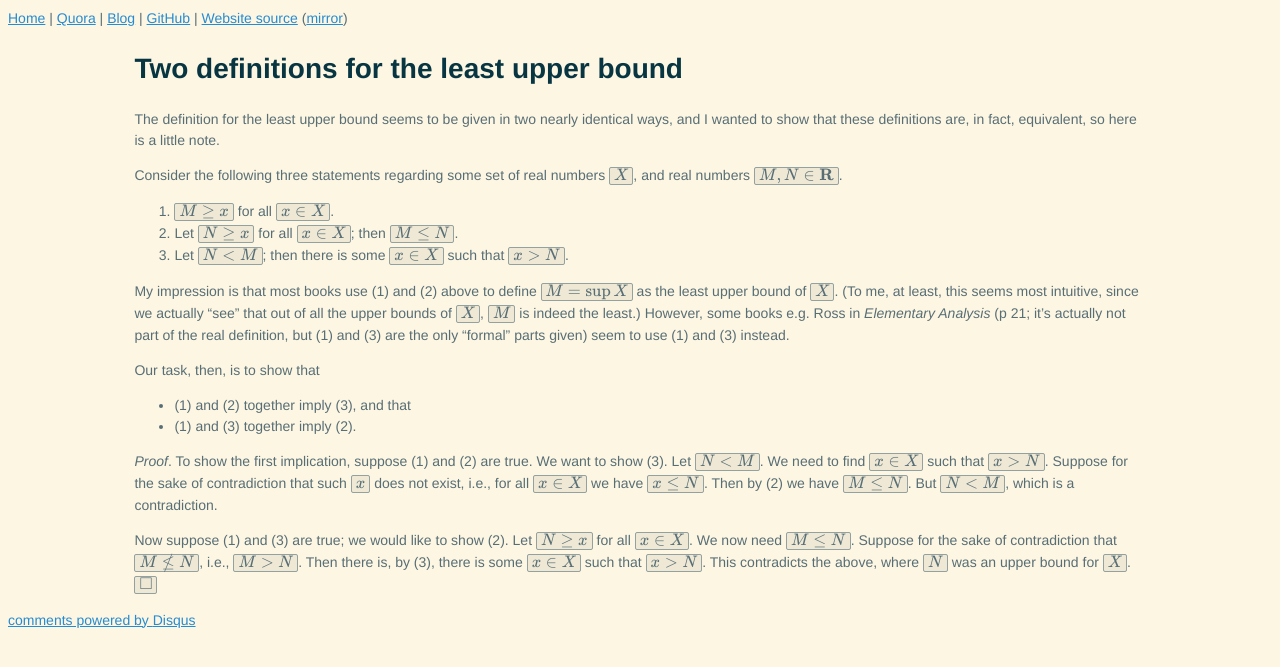
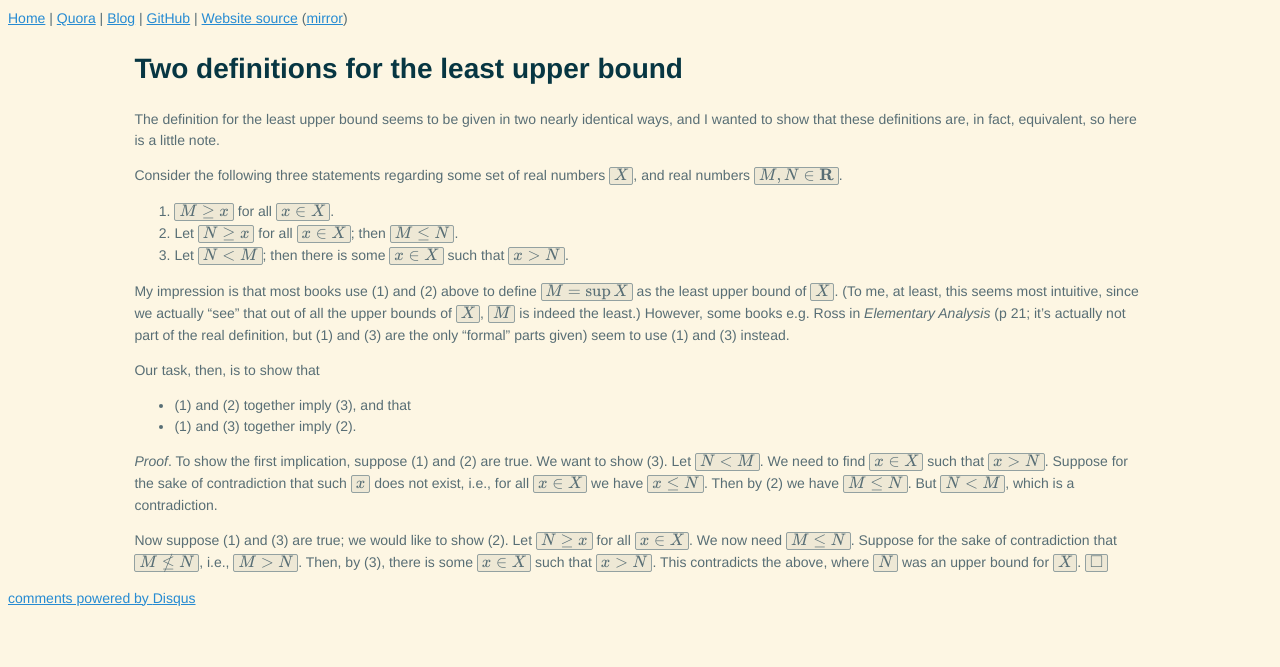
Before and after one commit to riceissa/riceissa.github.io, a Jekyll site: the page built from math/lub.md, in a window 1280 px wide. Shown: the top 667 px of the page. Built offline with Jekyll 4.4.1, drawn with Linux system fonts in a browser that asks for light colours; Markdown is read by kramdown in place of the engine named in the settings; formulas are drawn with MathJax 3; comment, search, counter and statistics services are not loaded.

Commit message:
extra words

```diff
--- a/math/lub.md
+++ b/math/lub.md
@@ -36,5 +36,5 @@ Now suppose (1) and (3) are true; we would like to show (2).
 Let `\(N\geq x\)` for all `\(x\in X\)`.
 We now need `\(M\leq N\)`.
 Suppose for the sake of contradiction that `\(M\not\leq N\)`, i.e., `\(M>N\)`.
-Then there is, by (3), there is some `\(x\in X\)` such that `\(x>N\)`.
+Then, by (3), there is some `\(x\in X\)` such that `\(x>N\)`.
 This contradicts the above, where `\(N\)` was an upper bound for `\(X\)`. `\(\square\)`
```
